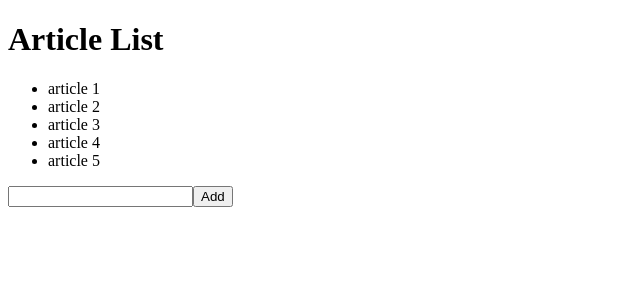
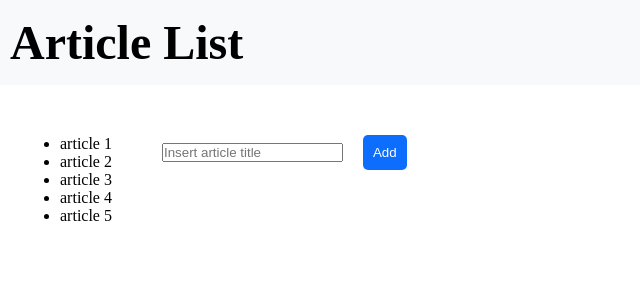
Before and after one commit to MattiaZecchinato/react-form, a React (Vite) app: page / in a window 1280 px wide. Shown: the top 300 px of the page, without its empty margins (0-640 px from the left). Built offline with nearby package versions, Linux system fonts and the light colour scheme.

Commit message:
feat: add style to App

```diff
--- a/src/components/Form.jsx
+++ b/src/components/Form.jsx
@@ -1,7 +1,7 @@
-export default function Form({ addArticle, setNewArticle }) {
+export default function Form({ addArticle, setNewArticle, newArticle }) {
 
     return <form onSubmit={addArticle}>
-    <input type="text" onChange={e => { setNewArticle(e.target.value) }}/>
-    <button>Add</button>
-</form>
+        <input type="text" placeholder="Insert article title" onChange={e => { setNewArticle(e.target.value) }}/>
+        <button>Add</button>
+    </form>
 }
--- a/src/components/Header.jsx
+++ b/src/components/Header.jsx
@@ -1,4 +1,6 @@
 export default function Header() {
 
-    return <h1>Article List</h1>
+    return <div className="title-box">
+        <h1>Article List</h1>
+    </div>
 }
--- a/src/components/Main.jsx
+++ b/src/components/Main.jsx
@@ -13,16 +13,19 @@ export default function Main({ articles }) {
 
         e.preventDefault();
 
+        // check if newArticle is empty
+        if (newArticle === '') return
+
         const updateArticle = [...articlesList, newArticle];
         setArticles(updateArticle);
 
     }
 
-    return <>
+    return <div className='main-box'>
         <ul>
             {articlesList.map((art, i) => <li key={i}>{art}</li>)}
         </ul>
 
-        <Form addArticle={addArticle} setNewArticle={setNewArticle} />
-    </>
+        <Form addArticle={addArticle} setNewArticle={setNewArticle} newArticle={newArticle} />
+    </div>
 }
--- a/src/index.css
+++ b/src/index.css
@@ -0,0 +1,48 @@
+/*******
+reset
+*******/
+* {
+
+  padding: 0;
+  margin: 0;
+  box-sizing: border-box;
+}
+
+/*******
+header
+*******/
+.title-box {
+
+  padding: 15px 10px;
+  background-color: #F8F9FA;
+}
+
+.title-box h1 {
+
+  font-size: 3rem;
+}
+
+/*******
+main
+*******/
+.main-box {
+
+  display: flex;
+  gap: 50px;
+  padding: 50px 60px;
+}
+
+.main-box button {
+
+  background-color: #0D6EFD;
+  border: none;
+  border-radius: 5px;
+  color: #fff;
+  padding: 10px 10px;
+  cursor: pointer;
+}
+
+.main-box form input {
+
+  margin-right: 20px;
+}
```
